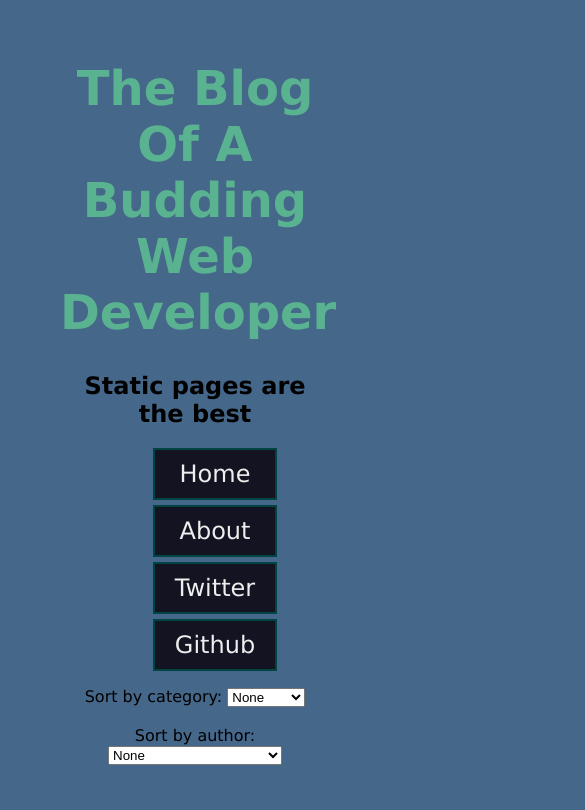
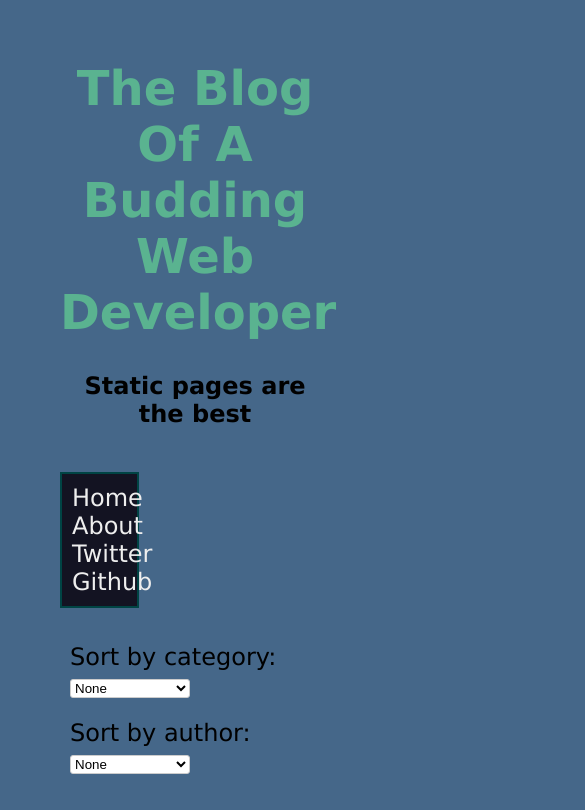
Before and after one commit to suhk/code-blog, a plain HTML site: page index.html in a window 390 px wide. Shown: the top 810 px of the page, 585 px wide, since content can reach past the window. Drawn offline with nearby package versions, Linux system fonts and the light colour scheme.

Commit message:
CSS Changes
Made sure it looked okay on mobile/desktop

```diff
--- a/index.html
+++ b/index.html
@@ -4,6 +4,7 @@
     <title>
         Kenny Suh's Blog
     </title>
+    <meta name=”viewport” content=”width=device-width, initial-scale=1”>
     <link rel='stylesheet' href='styles/index.css'>
     <script src="https://code.jquery.com/jquery-1.10.2.js"></script>
 </head>
@@ -17,6 +18,7 @@
             <h2>
                 Static pages are the best
             </h2>
+            </header>
             <nav>
                 <ul>
                     <li class="tab" data-content="home"><a href=#>Home</a></li>
@@ -25,22 +27,20 @@
                     <li><a href="http://www.github.com/suhk" target=_blank>Github</a></li>
                 </ul>
             </nav>
-            <div>
+            </center>
+
+        <div class="filter">
             Sort by category:
             <select id="category">
                 <option value="null">None</option>
             </select>
         </div>
-            &nbsp;
-            <div>
+        <div class="filter">
             Sort by author:
             <select id="author">
                 <option value="null">None</option>
             </select>
         </div>
-        </center>
-
-    </header>
     <div class="all">
         <section id="home">
             <main>
@@ -50,6 +50,7 @@
                     <h5></h5>
                     <div class="body"></div>
                     <a href=# class="expand"></a>
+                    <hr size="2" color="black">
                 </article>
             </main>
         </section>
--- a/scripts/blog.js
+++ b/scripts/blog.js
@@ -238,7 +238,7 @@ Blog.prototype.addEvents = function() {
     $('main').on('click', '.expand', function(e) {
         e.preventDefault();
 
-        $(this).parent().find('p').slideDown(800);
+        $(this).parent().find('p').fadeIn(500);
         $(this).fadeOut();
     })
 
--- a/styles/index.css
+++ b/styles/index.css
@@ -10,16 +10,20 @@ h1 {
     font-size: 36pt;
 }
 
-nav ul li {
+nav ul {
     background-color: #131322;
     color: #FFF;
     border: 2px solid #044;
     font-size: 24px;
     color: #10A2EE;
     list-style-type: none;
-    margin: 5px;
+    margin-right: 1000px;
+    margin-bottom: 25px;
     padding: 10px;
-    width: 100px;
+    width: 15%;
+    float: left;
+    text-align: center;
+    min-width: 55px;
 }
 
 nav ul li a {
@@ -46,6 +50,37 @@ article {
     float: left;
 }
 
+img {
+    max-width: 100%;
+    display: block;
+    padding: 5px;
+}
+
+select {
+    border: 1px solid #ccc;
+    width: 120px;
+    border-radius: 3px;
+    overflow: hidden;
+    background-color: #fff;
+    background: #fff
+}
+
+p {
+    font-size: auto;
+}
+
+hr {
+    margin: 25px;
+}
+
+.filter {
+    display: inline-block;
+    float: left;
+    padding: 10px;
+    width: auto;
+    font-size: 24px;
+}
+
 .content {
     float: left;
 }
```
Lines whose indentation alone changed are shown as unchanged.
